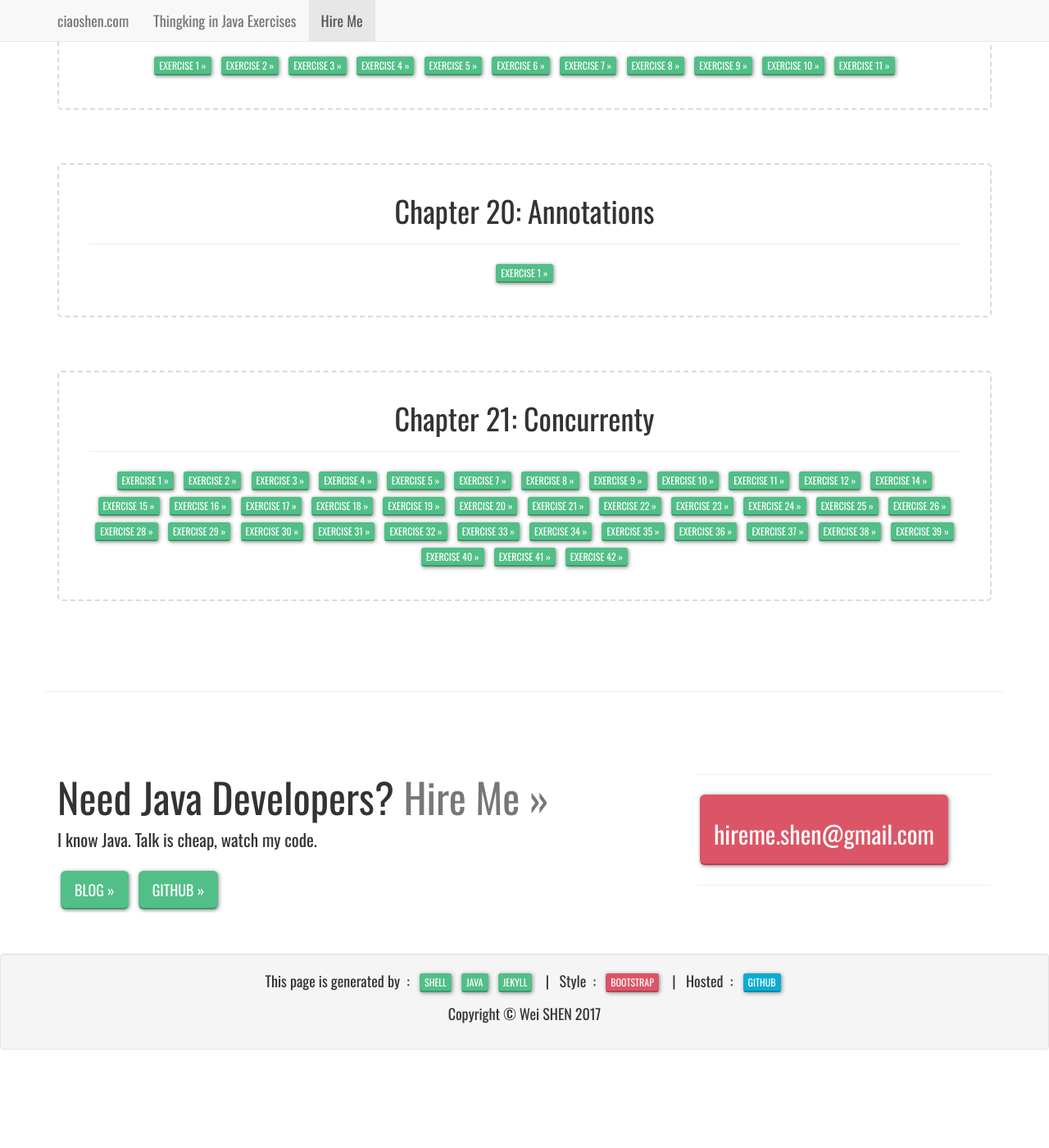
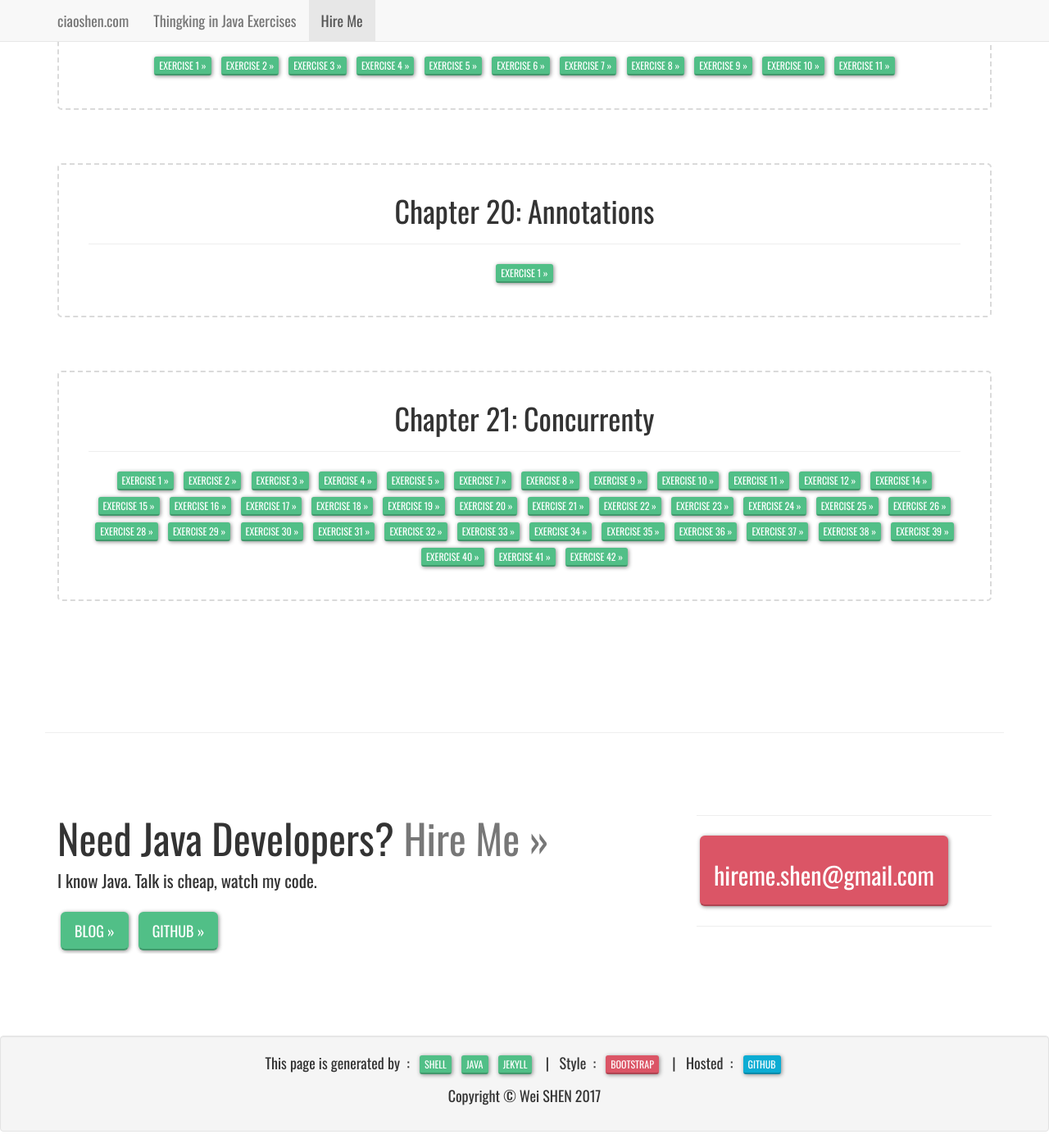
Before and after one commit to helloShen/thinkinginjava, a Jekyll site: the page built from index.html, in a window 1280 px wide and 1400 px high, scrolled down 2746 px. Shown: the whole window at 82% size. Built offline with Jekyll 4.4.1, drawn with Linux system fonts in a browser that asks for light colours; before the commit the page ends 4046 px from its top, so only the background shows below that.

Commit message:
change contact me

```diff
--- /dev/null
+++ b/_includes/footer.html
@@ -0,0 +1,17 @@
+<!-- Footer -->
+<footer>
+    <div class="row">
+        <div class="col-lg-12">
+            <div class="well text-center">
+            <p>This page is generated by &nbsp;:&nbsp;
+                <button type="button" class="btn btn-fresh text-uppercase btn-xs">Shell</button>
+                <button type="button" class="btn btn-fresh text-uppercase btn-xs">Java</button>
+                <button type="button" class="btn btn-fresh text-uppercase btn-xs">Jekyll</button> &nbsp; | &nbsp;
+                Style &nbsp;:&nbsp; <button type="button" class="btn btn-hot text-uppercase btn-xs">Bootstrap</button> &nbsp; | &nbsp;
+                Hosted &nbsp;:&nbsp; <button type="button" class="btn btn-sky text-uppercase btn-xs">Github</button>
+            </p>
+            <p>Copyright &copy; Wei SHEN 2017</p>
+            </div>
+        </div>
+    </div>
+</footer>
--- /dev/null
+++ b/_includes/hireme.html
@@ -0,0 +1,23 @@
+<div class="container hire-me">
+    <div class="row">
+        <hr class="featurette-divider">
+            <div class="col-lg-8">
+            <!-- Third Featurette -->
+            <div class="featurette" id="contact">
+                <!--<img class="featurette-image img-circle img-responsive pull-right" src="http://placehold.it/500x500">-->
+                <h2 class="featurette-heading">Need Java Developers?
+                    <span class="text-muted">Hire Me &raquo;</span>
+                </h2>
+                <p class="lead">I know Java. Talk is cheap, watch my code.</p>
+                <button type="button" class="btn btn-fresh text-uppercase btn-lg"><a href="https://www.ciaoshen.com">Blog &raquo;</a></button>
+                <button type="button" class="btn btn-fresh text-uppercase btn-lg"><a href="https://github.com/helloShen">Github &raquo;</a></button>
+            </div>
+            </div>
+            <div class="col-lg-4">
+                <hr>
+                <button type="button" class="btn btn-hot btn-lg"><h2>hireme.shen@gmail.com</h2></button>
+                <hr>
+            </div>
+        <hr class="featurette-divider">
+    </div>
+</div>
--- a/assets/css/one-page-wonder.css
+++ b/assets/css/one-page-wonder.css
@@ -176,3 +176,8 @@ footer {
         margin-left: 0;
     }
 }
+
+div.hire-me {
+    padding-top: 50px;
+    padding-bottom: 20px;
+}
--- a/assets/css/scrolling-nav.css
+++ b/assets/css/scrolling-nav.css
@@ -68,3 +68,6 @@ div.exercise-button {
 div.empty {
     padding-bottom: 100px;
 }
+footer {
+    padding-top: 30px;
+}
--- a/index.html
+++ b/index.html
@@ -97,53 +97,14 @@ chapters:
 
     <section id="bio" class="bio">
         <!-- Page Content -->
-        <div class="container">
-            <div class="row">
-                <hr class="featurette-divider">
-                    <div class="col-lg-8">
-                    <!-- Third Featurette -->
-                    <div class="featurette" id="contact">
-                        <!--<img class="featurette-image img-circle img-responsive pull-right" src="http://placehold.it/500x500">-->
-                        <h2 class="featurette-heading">Need Java Developers?
-                            <span class="text-muted">Hire Me &raquo;</span>
-                        </h2>
-                        <p class="lead">I know Java. Talk is cheap, watch my code.</p>
-                        <button type="button" class="btn btn-fresh text-uppercase btn-lg"><a href="https://www.ciaoshen.com">Blog &raquo;</a></button>
-                        <button type="button" class="btn btn-fresh text-uppercase btn-lg"><a href="https://github.com/helloShen">Github &raquo;</a></button>
-                    </div>
-                    </div>
-                    <div class="col-lg-4">
-                        <hr>
-                        <button type="button" class="btn btn-hot btn-lg"><h2>hireme.shen@gmail.com</h2></button>
-                        <hr>
-                    </div>
-                <hr class="featurette-divider">
-                </div>
-            </div>
+        {% include hireme.html %}
 
         </div>
         <!-- /.container -->
     </div>
     <!-- /.section -->
 
-    <!-- Footer -->
-    <footer>
-        <div class="row">
-            <div class="col-lg-12">
-                <div class="well text-center">
-                <p>This page is generated by &nbsp;:&nbsp;
-                    <button type="button" class="btn btn-fresh text-uppercase btn-xs">Shell</button>
-                    <button type="button" class="btn btn-fresh text-uppercase btn-xs">Java</button>
-                    <button type="button" class="btn btn-fresh text-uppercase btn-xs">Jekyll</button> &nbsp; | &nbsp;
-                    Style &nbsp;:&nbsp; <button type="button" class="btn btn-hot text-uppercase btn-xs">Bootstrap</button> &nbsp; | &nbsp;
-                    Hosted &nbsp;:&nbsp; <button type="button" class="btn btn-sky text-uppercase btn-xs">Github</button>
-                </p>
-                <p>Copyright &copy; Wei SHEN 2017</p>
-                </div>
-            </div>
-        </div>
-    </footer>
-
+    {% include footer.html %}
 
     <!-- 文章部分 现在用不到
     <section id="articles" class="articles">
```
Also changed, not shown: _layouts/post.html (+7 -6 lines).
